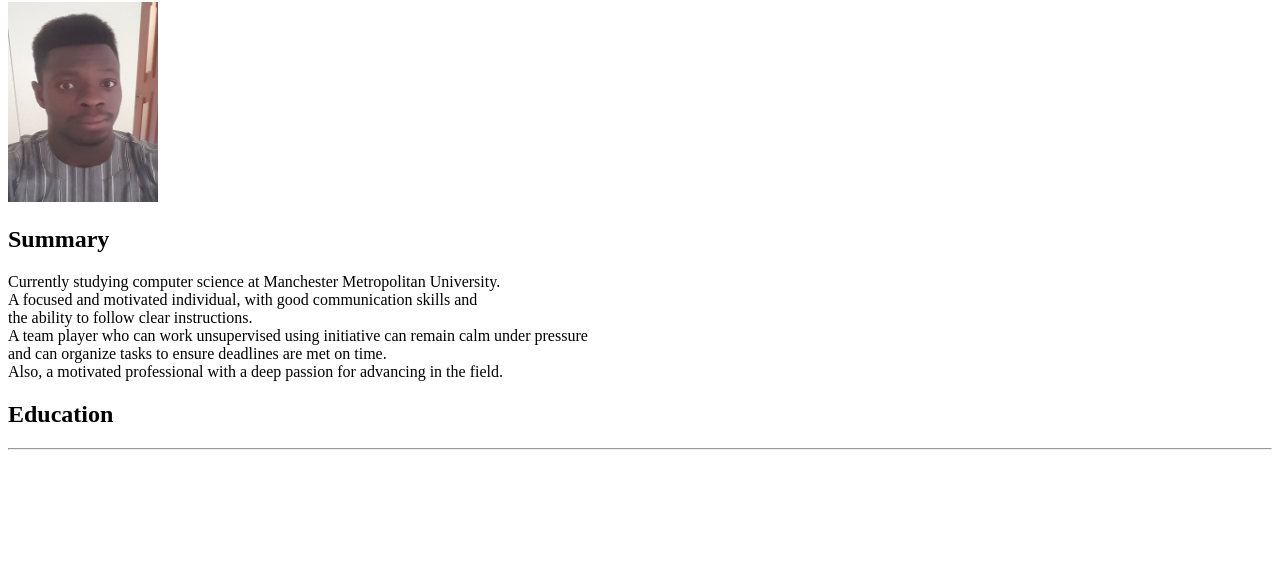
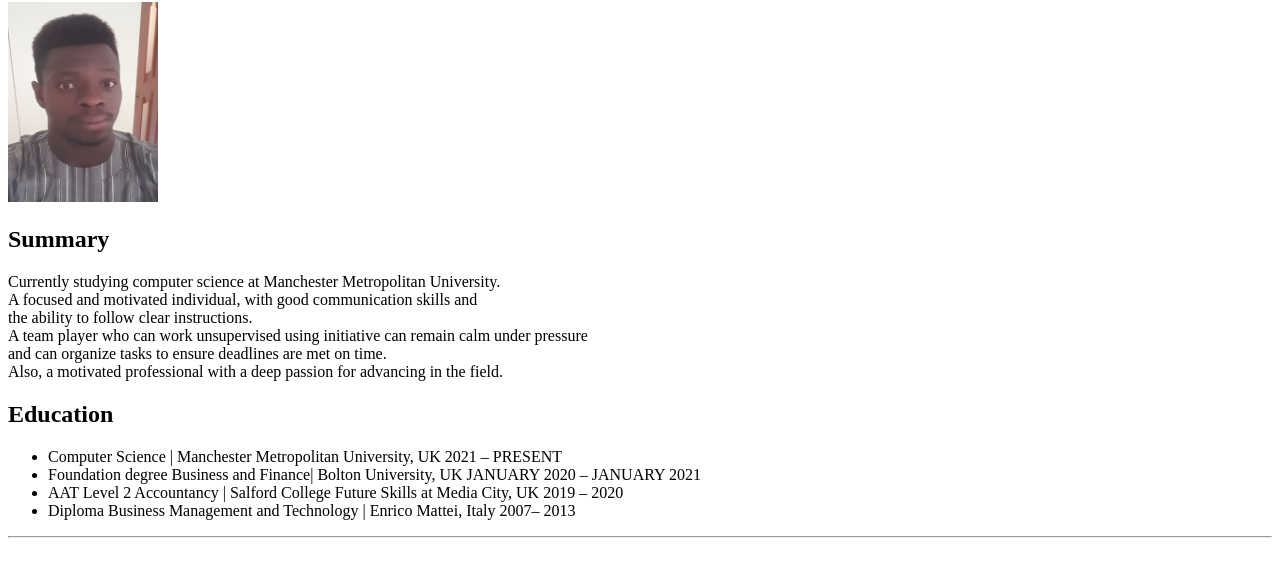
Before and after one commit to salif9/Resume-HTML, a plain HTML site: page index.html in a window 1280 px wide. Shown: the part 78-654 px from the top of the page. Drawn offline with Linux system fonts and the light colour scheme.

Commit message:
adding education section

```diff
--- a/index.html
+++ b/index.html
@@ -20,6 +20,27 @@
 
 
 <h2>Education</h2>
+<p>
+ <ul>
+    <li>
+    Computer Science | Manchester Metropolitan University, UK
+    2021 – PRESENT
+    </li>
+    <li>
+        Foundation degree Business and Finance| Bolton University, UK
+        JANUARY 2020 – JANUARY 2021
+    </li>
+    <li>
+    AAT Level 2 Accountancy | Salford College Future Skills at Media City, UK
+    2019 – 2020
+    </li>
+    <li>
+    Diploma Business Management and Technology  |  Enrico Mattei, Italy
+    2007– 2013
+    </li>
+ </ul>
+
+</p>
 <hr>
 </body>
 </html>
```
